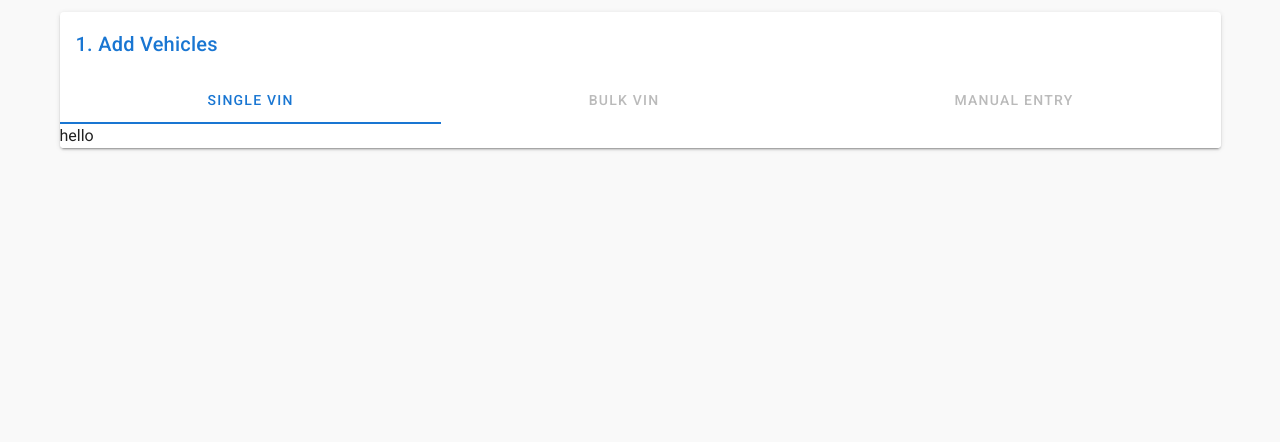
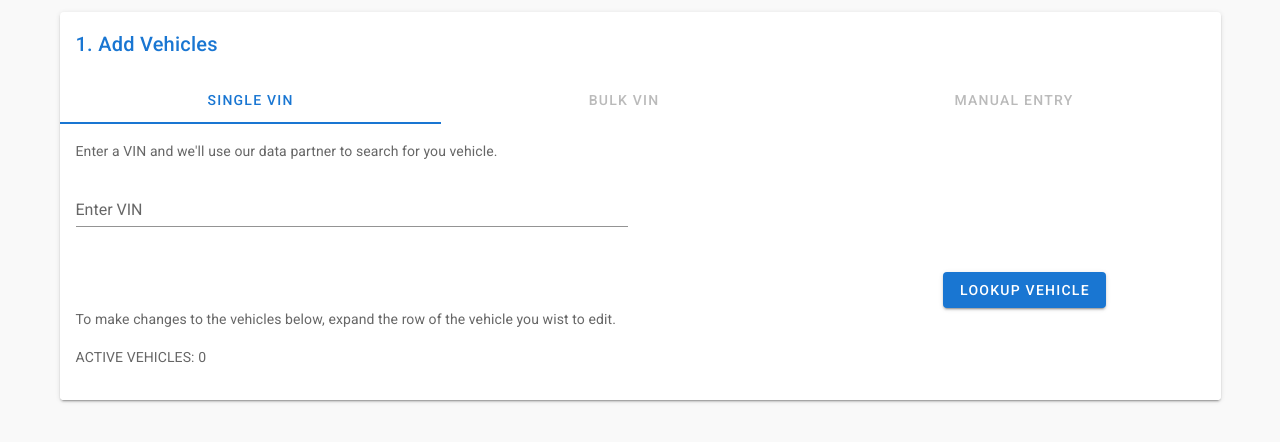
Before and after one commit to jnav24/vue-vin-api, a Vue app: page / in a window 1280 px wide. Shown: the top 442 px of the page. Built offline with nearby package versions, Linux system fonts and the light colour scheme.

Commit message:
add single vin component to the tab item

```diff
--- a/src/App.vue
+++ b/src/App.vue
@@ -3,7 +3,7 @@
 		<v-container>
 			<v-card>
 				<v-card-title
-					:style="{ color: this.$vuetify.theme.themes.light.primary }"
+					:style="{ color: $vuetify.theme.themes.light.primary }"
 				>
 					1. Add Vehicles
 				</v-card-title>
@@ -18,7 +18,7 @@
 					</v-tab>
 				</v-tabs>
 				<v-tabs-items v-model="currentTab">
-					<v-tab-item value="single-vin">hello</v-tab-item>
+					<v-tab-item value="single-vin"><SingleVin></SingleVin></v-tab-item>
 				</v-tabs-items>
 			</v-card>
 		</v-container>
@@ -27,18 +27,19 @@
 
 <script lang="ts">
 	import Vue from 'vue';
+	import SingleVin from '@/components/SingleVin.vue';
 
 	export default Vue.extend({
 		name: 'App',
-		components: {},
+		components: { SingleVin },
 		data: () => ({
 			currentTab: 'single-vin',
 			tabs: ['Single Vin', 'Bulk Vin', 'Manual Entry'],
 		}),
 		methods: {
 			setValue(tab: string) {
-				return tab.toLowerCase().replace(/\s+/, '-')
-			}
+				return tab.toLowerCase().replace(/\s+/, '-');
+			},
 		},
 	});
 </script>
```
